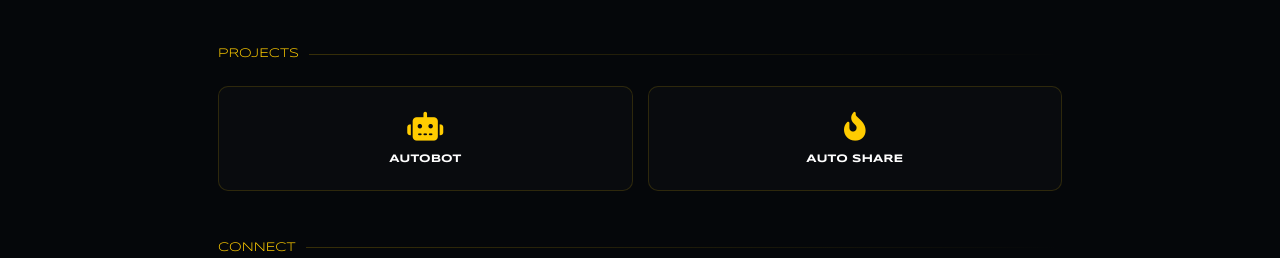
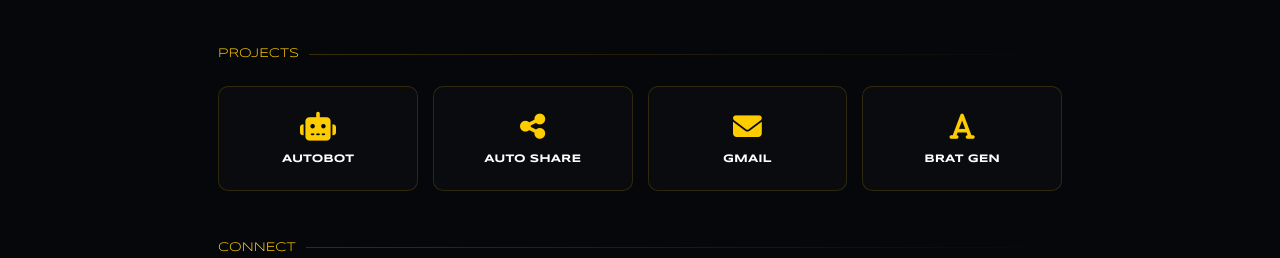
Before and after one commit to AsHLeYCuTe2007/PERSONAL-WEBSITE-PORTFOLIO-, a website: page public/index.html in a window 1280 px wide. Shown: the part 489-747 px from the top of the page. Drawn offline with nearby package versions, Linux system fonts and the light colour scheme.

Commit message:
Update index.html

```diff
--- a/public/index.html
+++ b/public/index.html
@@ -3,7 +3,7 @@
 <head>
     <meta charset="UTF-8">
     <meta name="viewport" content="width=device-width, initial-scale=1.0">
-    <title>KURAPIKA</title>
+    <title>𝙺𝚄𝚁𝙰𝙿𝙸𝙺𝙰 𝙶𝙾𝙳𝚉</title>
     <link href="https://fonts.googleapis.com/css2?family=Syncopate:wght@400;700&family=Poppins:wght@300;400;600;700&display=swap" rel="stylesheet">
     <link rel="stylesheet" href="https://cdnjs.cloudflare.com/ajax/libs/font-awesome/6.5.0/css/all.min.css">
 
@@ -92,7 +92,7 @@
         .stack-item i { font-size: 1.5rem; color: var(--accent); margin-bottom: 8px; display: block; }
         .stack-item span { font-size: 0.7rem; font-weight: 700; color: #ccc; }
 
-        .mission-grid { display: grid; grid-template-columns: repeat(auto-fit, minmax(240px, 1fr)); gap: 15px; }
+        .mission-grid { display: grid; grid-template-columns: repeat(auto-fit, minmax(180px, 1fr)); gap: 15px; }
         .mission-card {
             background: var(--glass); border: 1px solid var(--glass-border);
             padding: 25px 15px; border-radius: 10px; text-decoration: none;
@@ -188,14 +188,16 @@
         <div class="section-header">PROJECTS</div>
         <div class="mission-grid">
             <a href="https://autobot-2026-8ba9.onrender.com" class="mission-card" target="_blank"><i class="fas fa-robot"></i><h3>AUTOBOT</h3></a>
-            <a href="https://kurapika-dzvw.onrender.com/" class="mission-card" target="_blank"><i class="fas fa-fire-alt"></i><h3>AUTO SHARE</h3></a>
+            <a href="https://auto-share-4kl7.onrender.com" class="mission-card" target="_blank"><i class="fas fa-share-nodes"></i><h3>AUTO SHARE</h3></a>
+            <a href="mailto:https://unlimited-gmail.onrender.com" class="mission-card" target="_blank"><i class="fas fa-envelope"></i><h3>GMAIL</h3></a>
+            <a href="https://brat-s-generator.onrender.com" class="mission-card" target="_blank"><i class="fas fa-font"></i><h3>BRAT GEN</h3></a>
         </div>
     </section>
 
     <section id="socials">
         <div class="section-header">CONNECT</div>
         <div class="mission-grid">
-            <a href="https://www.facebook.com/61588400785325" class="mission-card" target="_blank"><i class="fab fa-facebook-f"></i><h3>FACEBOOK</h3></a>
+            <a href="https://www.facebook.com/61583733202244" class="mission-card" target="_blank"><i class="fab fa-facebook-f"></i><h3>FACEBOOK</h3></a>
             <a href="https://discord.com/users/JzSanji" class="mission-card" target="_blank"><i class="fab fa-discord"></i><h3>DISCORD</h3></a>
         </div>
     </section>
```
